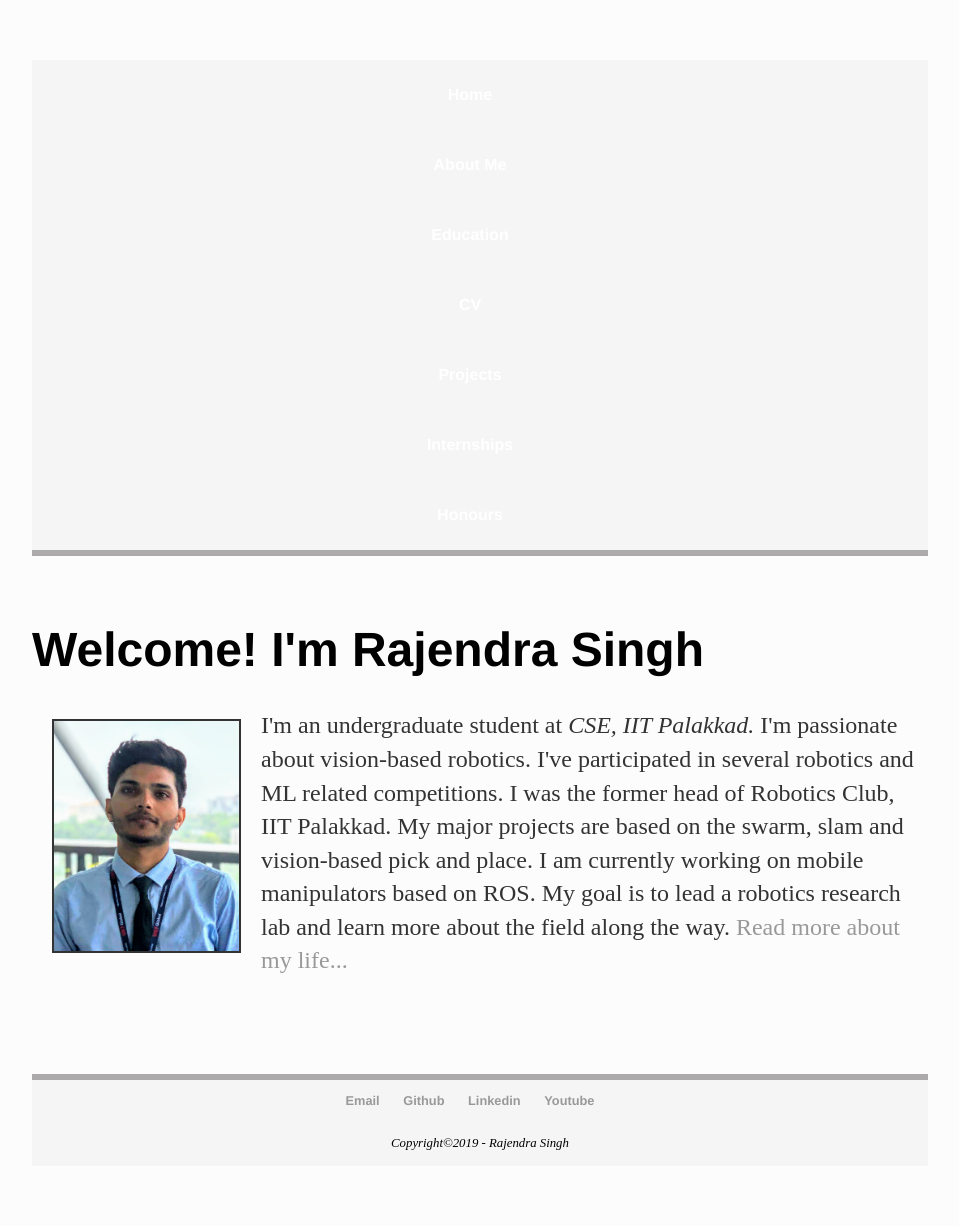
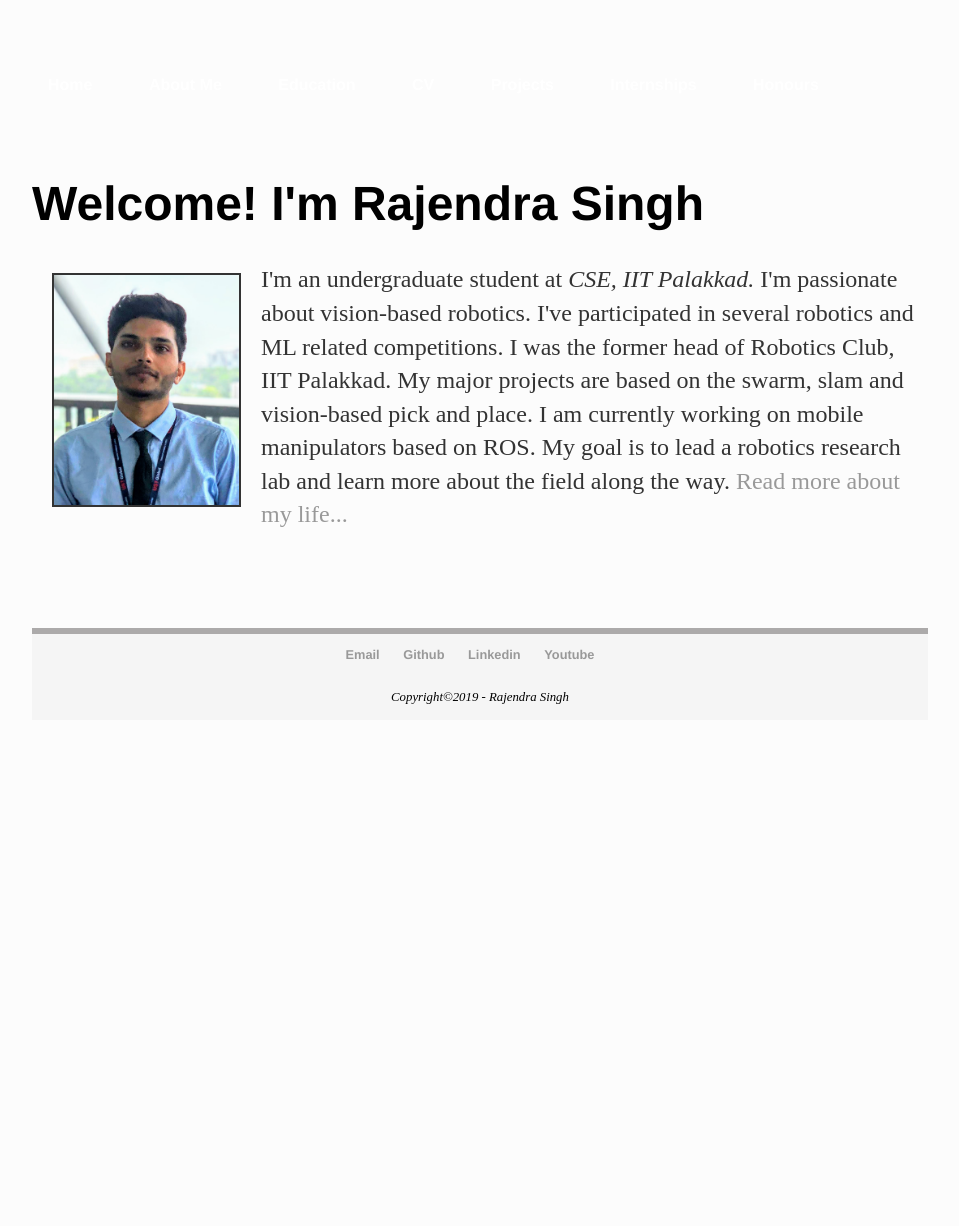
Before and after one commit to iamrajee/iamrajee.github.io, a Jekyll site: the page built from index.html, in a window 1280 px wide. Shown: the whole page, without its empty margins (160-1119 px from the left). Built offline with Jekyll 4.4.1, drawn with Linux system fonts in a browser that asks for light colours; after the commit the page ends 900 px from its top, so only the background shows below that.

Commit message:
Update main.css

```diff
--- a/css/main.css
+++ b/css/main.css
@@ -47,7 +47,8 @@
 ul.posts li {
     list-style: none;
 }
-
+/* =============================old========================= */
+/*
 ul.tabs{
 /* 	margin: 0px;
 	padding: 0px; */
@@ -72,7 +73,7 @@
 	color: #222;
 }
 ul.tabs li a{
-	display: block;
+	display: inline-block;
   	color: white;
   	text-align: center;
   	padding: 16px;
@@ -81,7 +82,33 @@
 ul.tabs li a:hover{
 	background-color: #111111;
 }
+*/
+/* =============================new========================= */
+/*
+ul.tabs {
+  list-style-type: none;
+  margin: 0;
+  padding: 0;
+  overflow: hidden;
+  background-color: #333333;
+}
 
+ul.tabs li {
+  float: left;
+}
+
+ul.tabs li a {
+  display: block;
+  color: white;
+  text-align: center;
+  padding: 16px;
+  text-decoration: none;
+}
+
+ul.tabs li a:hover {
+  background-color: #111111;
+}
+*/
 .tab-content{
 	display: none;
 	background: #ededed;
```
